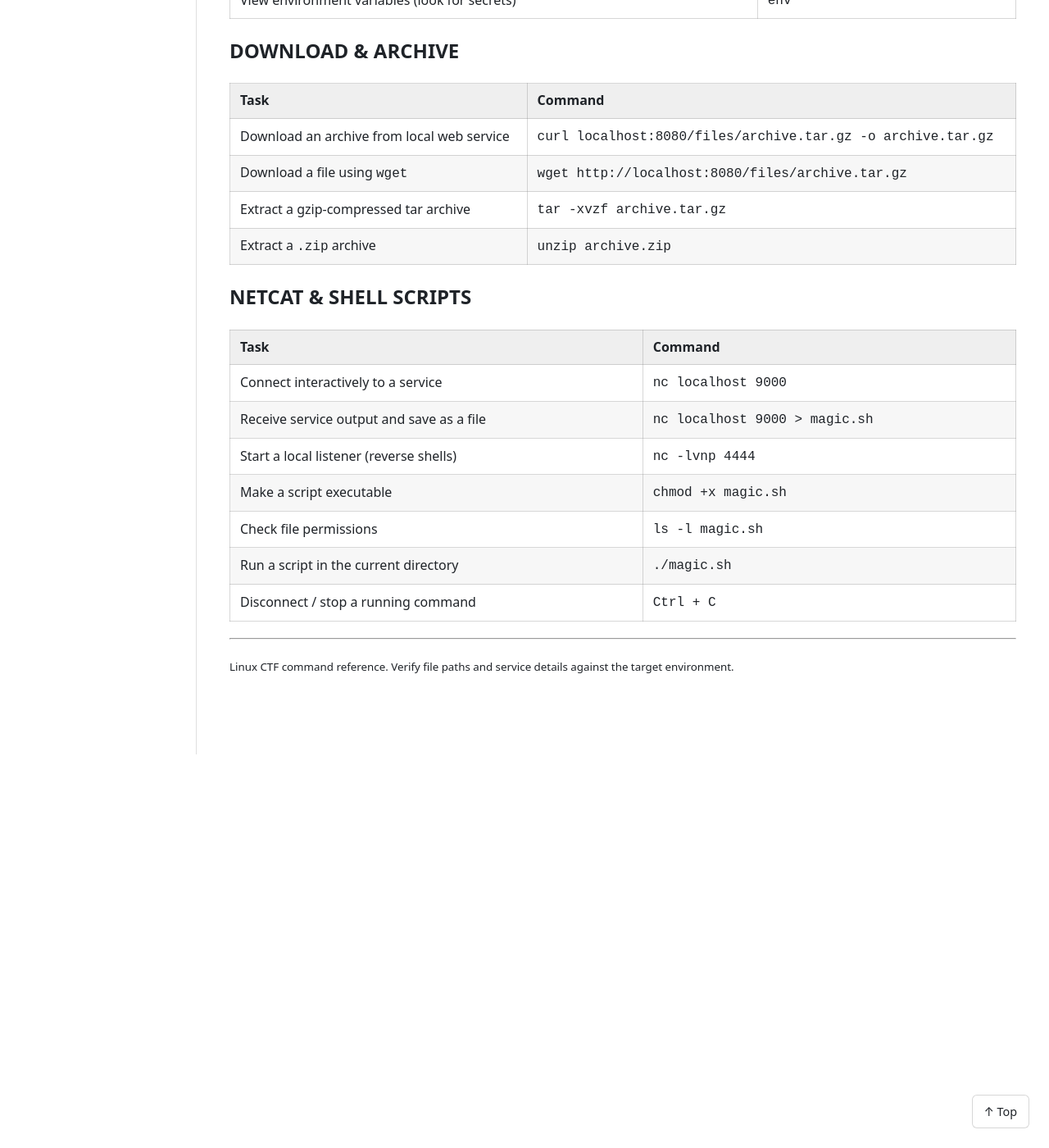
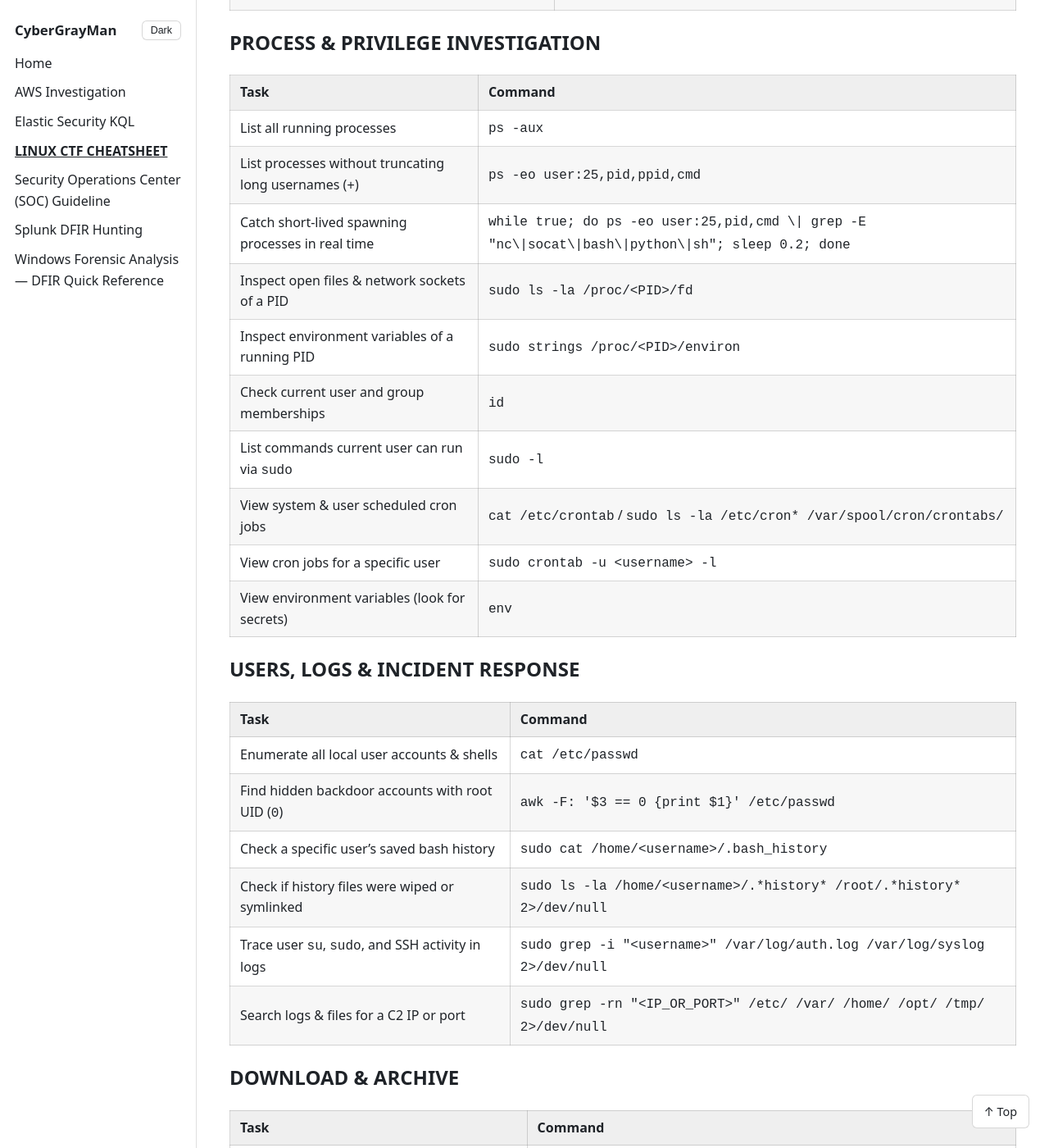
Before and after one commit to cybergrayman/md, a Jekyll site: the page built from Linux CTF Cheatsheet.md, in a window 1280 px wide and 1400 px high, scrolled down 2776 px. Shown: the whole window at 82% size. Built offline with Jekyll 4.4.1, drawn with Linux system fonts in a browser that asks for light colours; our own code applies the rules of GitHub Pages for plain Markdown files; before the commit the page ends 3696 px from its top, so only the background shows below that; some of the changed text lies outside the part shown.

Commit message:
Update Linux CTF Cheatsheet.md

```diff
--- a/Linux CTF Cheatsheet.md
+++ b/Linux CTF Cheatsheet.md
@@ -6,8 +6,9 @@
 3. [Encoding, Crypto & Executables](#encoding-crypto--executables)
 4. [Network & Services](#network--services)
 5. [Process & Privilege Investigation](#process--privilege-investigation)
-6. [Download & Archive](#download--archive)
-7. [Netcat & Shell Scripts](#netcat--shell-scripts)
+6. [Users, Logs & Incident Response](#users-logs--incident-response)
+7. [Download & Archive](#download--archive)
+8. [Netcat & Shell Scripts](#netcat--shell-scripts)
 
 ---
 
@@ -18,8 +19,9 @@
 | Search recursively for a word | `grep -rn "word" folder/` |
 | Search "Snacks" in `contents.txt` recursively | `grep -rin "Snacks" . --include="contents.txt"` |
 | Find a file by name | `find . -name "filename"` |
-| Find files owned by a specific user | `find / -user username 2>/dev/null` |
+| Find files owned by a specific user | `find / -user username 2>/dev/null \| grep -v "^/proc\|^/sys"` |
 | Find files with SUID permissions (privesc) | `find / -perm -4000 2>/dev/null` |
+| List 30 most recently modified files on disk | `find / -xdev -type f -printf "%TY-%Tm-%Td %TH:%TM:%TS %p\n" 2>/dev/null \| sort \| tail -n 30` |
 | Display a file | `cat filename` |
 | View large file with pagination/search | `less filename` |
 | Check true file type (magic bytes) | `file filename` |
@@ -58,7 +60,9 @@
 | Task | Command |
 | :--- | :--- |
 | Show listening TCP ports / connections | `netstat -ant` |
+| Show TCP/UDP connections with owning PID | `sudo netstat -antp` or `sudo ss -tupn` |
 | Show listening ports (modern `netstat` alt) | `ss -tulpn` |
+| Catch short-lived/beaconing connections (`SYN_SENT`) | `while true; do sudo ss -tupn \| grep <PORT>; sleep 0.1; done` |
 | Show network interfaces | `netstat -ani` |
 | Access local web service on port 8080 | `curl localhost:8080` |
 | View HTTP response headers | `curl -I localhost:8080` |
@@ -71,10 +75,26 @@
 | Task | Command |
 | :--- | :--- |
 | List all running processes | `ps -aux` |
+| List processes without truncating long usernames (`+`) | `ps -eo user:25,pid,ppid,cmd` |
+| Catch short-lived spawning processes in real time | `while true; do ps -eo user:25,pid,cmd \| grep -E "nc\|socat\|bash\|python\|sh"; sleep 0.2; done` |
+| Inspect open files & network sockets of a PID | `sudo ls -la /proc/<PID>/fd` |
+| Inspect environment variables of a running PID | `sudo strings /proc/<PID>/environ` |
 | Check current user and group memberships | `id` |
 | List commands current user can run via `sudo` | `sudo -l` |
-| View scheduled cron jobs | `cat /etc/crontab` |
+| View system & user scheduled cron jobs | `cat /etc/crontab` / `sudo ls -la /etc/cron* /var/spool/cron/crontabs/` |
+| View cron jobs for a specific user | `sudo crontab -u <username> -l` |
 | View environment variables (look for secrets) | `env` |
+
+## USERS, LOGS & INCIDENT RESPONSE
+
+| Task | Command |
+| :--- | :--- |
+| Enumerate all local user accounts & shells | `cat /etc/passwd` |
+| Find hidden backdoor accounts with root UID (`0`) | `awk -F: '$3 == 0 {print $1}' /etc/passwd` |
+| Check a specific user's saved bash history | `sudo cat /home/<username>/.bash_history` |
+| Check if history files were wiped or symlinked | `sudo ls -la /home/<username>/.*history* /root/.*history* 2>/dev/null` |
+| Trace user `su`, `sudo`, and SSH activity in logs | `sudo grep -i "<username>" /var/log/auth.log /var/log/syslog 2>/dev/null` |
+| Search logs & files for a C2 IP or port | `sudo grep -rn "<IP_OR_PORT>" /etc/ /var/ /home/ /opt/ /tmp/ 2>/dev/null` |
 
 ## DOWNLOAD & ARCHIVE
 
@@ -99,4 +119,9 @@
 
 ---
 
+> **Quick CTF Investigation Notes:**
+> * **Truncated usernames (`+`):** `ps -aux` truncates usernames over 8 characters (e.g., `shadow_+`). Always verify with `ps -eo user:25,pid,cmd` and `/etc/passwd`.
+> * **Masqueraded binaries:** Watch for leading dots in system paths (e.g., `/bin/.bash`).
+> * **Tilde (`~`) expansion:** `~` always resolves to *your* current user's home directory, not the folder you `cd`'d into.
+
 <sub>Linux CTF command reference. Verify file paths and service details against the target environment.</sub>
```
